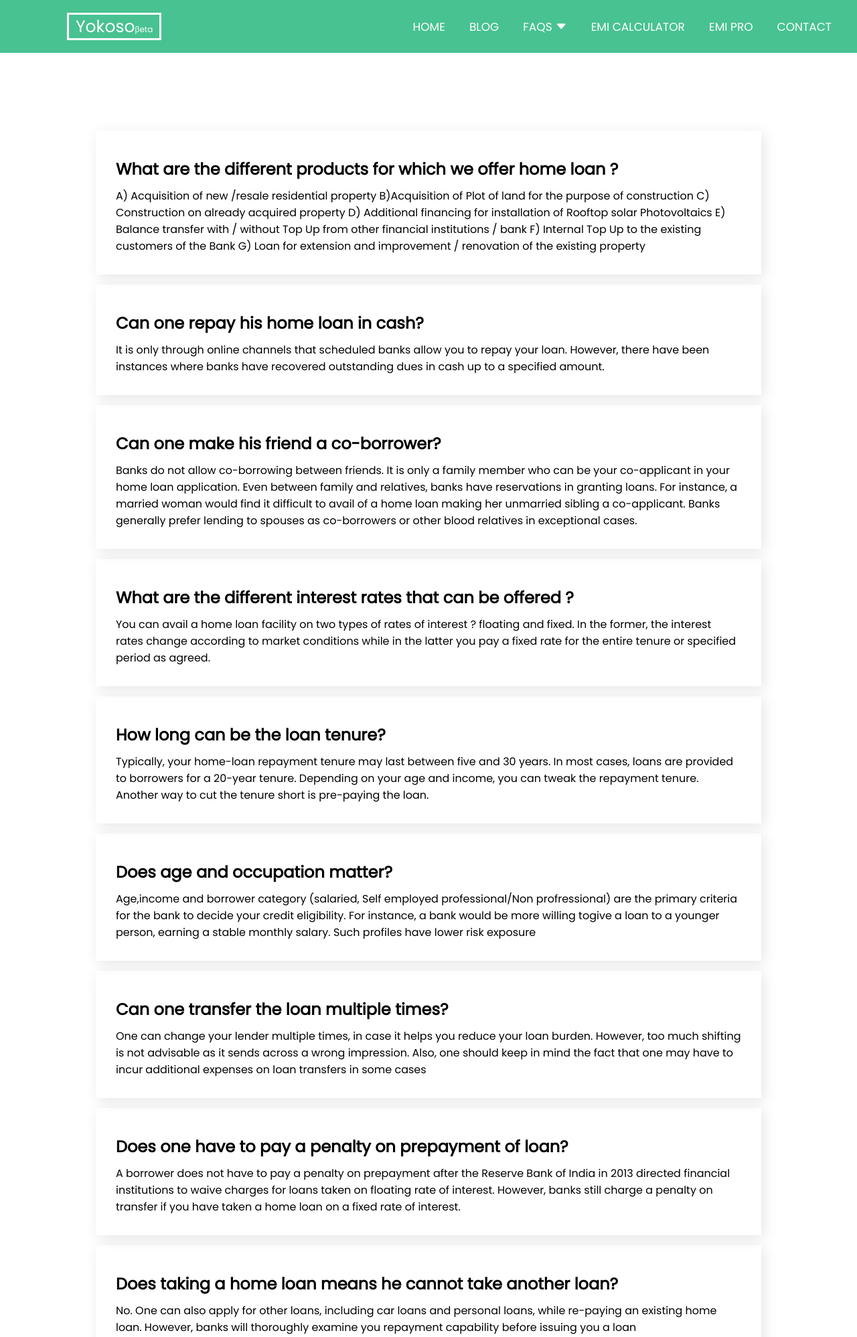
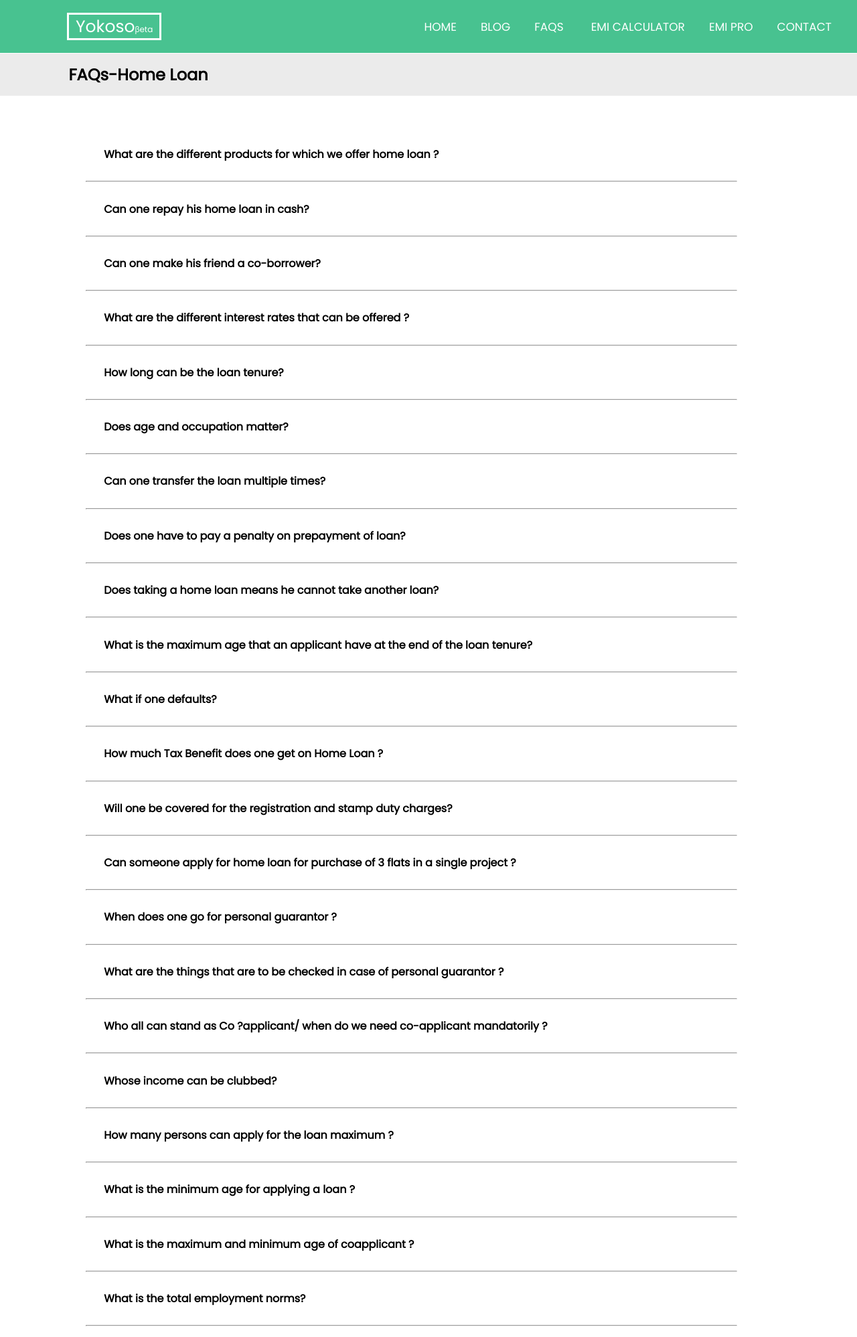
Before and after one commit to YokosoWeb/yokoso-web, a Django app: page /FAQs/home-loan in a window 1280 px wide. Shown: the top 1997 px of the page at 67% size. Run offline with Django 3.2, Linux system fonts and the light colour scheme; data comes from the database, SQL or seed files in the repository; some libraries are stand-ins or nearby versions.

Commit message:
blog changes

```diff
--- a/App/App/settings.py
+++ b/App/App/settings.py
@@ -9,7 +9,7 @@ BASE_DIR = os.path.dirname(os.path.dirname(os.path.abspath(__file__)))
 SECRET_KEY = 'oc%98o#1lob^%a9&am5(#_y$@0et30)u32nf9#wkh0(i5o@_4x'
 
 # SECURITY WARNING: don't run with debug turned on in production!
-DEBUG = False
+DEBUG = True
 
 ALLOWED_HOSTS = ['*']
 
--- a/App/Subapp01/views.py
+++ b/App/Subapp01/views.py
@@ -135,7 +135,7 @@ def FAQs(request, slug):
     print(category.id)
     datas = FAQText.objects.filter(category=category.id)
     print(datas)
-    return render(request, 'app/faq.html', {'datas': datas})
+    return render(request, 'app/faq.html', {'datas': datas, 'category': category})
 
 
 def about(request):
--- a/App/static/css/faq.css
+++ b/App/static/css/faq.css
@@ -1,131 +1,38 @@
-.wrap {
-    width: 80%;
-    height: auto;
-    margin: 0px auto;
-    padding-top: 100px;
+.content {
+    margin: 5rem;
+    margin-top: 3rem
 }
 
-.wrap__child {}
-
-.wrap__text {
-    box-shadow: 4px 4px 20px rgba(0, 0, 0, 0.1);
-    padding: 30px 30px;
-    margin: 15px;
+.header_banner {
+    background: #ebebeb;
+    padding: 14px 8%;
+    /* margin: .5rem 1rem 0rem 1rem; */
 }
 
-.wrap__text h2 {
-    margin: 10px 0px;
+.descrip {
+    margin: .5rem 1rem 0rem .8rem;
+    font-family: -webkit-pictograph;
+    font-weight: 200;
 }
 
-.wrap__text ul {
-    display: block;
-    margin: 5px 30px;
+.contentcard {
+    padding: 1.7rem;
 }
 
-@media (max-width: 952px) {
-    .wrap__text ul {
-        display: block;
-        list-style-type: disc;
-    }
-    .wrap {
-        width: 95%;
-        height: auto;
-        margin: 0px auto;
-        padding-top: 20px;
-    }
+.contentin {
+    margin: 3rem;
 }
 
-
-/* .wrap {
-    width: 80%;
-    height: auto;
-    margin: 0px auto;
-    padding-top: 100px;
+hr {
+    width: 95%;
 }
 
-
-/* .content {
-    width: 80%;
-    height: 5rem;
+.category {
+    margin: 1rem;
+    text-decoration-line: underline;
+    font-family: serif;
 }
 
-.btn {
-    width: 100%;
-    height: 4rem;
-    background-color: azure;
-    color: black;
-    font-style: oblique;
-    margin-bottom: .8rem;
+.title {
+    font-weight: bold;
 }
-
-.wrap__text {
-    box-shadow: 4px 4px 20px rgba(0, 0, 0, 0.1);
-    padding: 30px 30px;
-    margin: 15px;
-}
-
-.wrap__text h2 {
-    margin: 10px 0px;
-}
-
-.wrap__text ul {
-    display: block;
-    margin: 5px 30px;
-}
-
-.dropbtn {
-    background-color: #3498DB;
-    color: white;
-    padding: 16px;
-    font-size: 16px;
-    border: none;
-    cursor: pointer;
-}
-
-.dropbtn:hover,
-.dropbtn:focus {
-    background-color: #2980B9;
-}
-
-.dropdown {
-    position: relative;
-    display: inline-block;
-}
-
-.dropdown-content {
-    display: none;
-    position: absolute;
-    background-color: #f1f1f1;
-    min-width: 160px;
-    overflow: auto;
-    box-shadow: 0px 8px 16px 0px rgba(0, 0, 0, 0.2);
-    z-index: 1;
-}
-
-.dropdown-content a {
-    color: black;
-    padding: 12px 16px;
-    text-decoration: none;
-    display: block;
-}
-
-.dropdown a:hover {
-    background-color: #ddd;
-}
-
-.show {
-    display: block;
-}
-
-@media (max-width: 952px) {
-    .wrap__text ul {
-        display: block;
-        list-style-type: disc;
-    }
-    .wrap {
-        width: 95%;
-        height: auto;
-        margin: 0px auto;
-        padding-top: 20px;
-    }
-} */
--- a/App/templates/app/faq.html
+++ b/App/templates/app/faq.html
@@ -1,80 +1,44 @@
 {% extends "base.html" %} {% load static %} {% block title %}
-<title>Yokoso | Profile</title>{% endblock %} {% block css %}
+<title>Yokoso | FAQs</title>{% endblock %} {% block css %}
 
 <link rel="stylesheet" href="{% static 'css/faq.css' %}" />
 
 {% endblock %} {% block body %}
+<div class="header_banner">
+        <h2>FAQs-{{category}}</h2>
 
-<div class="wrap">
-  <div class="wrap__child">
+    </div>
+{% comment %} <h2 class="category">{{category}}</h2> {% endcomment %}
+
+<div class="content">
+  <div class="contentin">
 
     {% for i in datas %}
-    <div class="wrap__text">
-    <h2>{{i.title}}</h2>
-    <p>{{i.description}}</p>
+    <div class="contentcard">
+    <p  name="title" class="title" style="cursor: pointer">{{i.title}}</p>
+    <p style='display: none' id="descrip" class="descrip">{{i.description}}</p>
 
-    </div>
-    {% endfor %}
-
-  </div>
-</div>
-{% endblock %}
-
-
-
-
-
-
-
-
-
-
-
-
-
-
-
-{% comment %} {% extends "base.html" %} {% load static %} {% block title %}
-<title>Yokoso | Profile</title>{% endblock %} {% block css %}
-<link href="https://cdn.jsdelivr.net/npm/bootstrap@5.1.3/dist/css/bootstrap.min.css" rel="stylesheet" integrity="sha384-1BmE4kWBq78iYhFldvKuhfTAU6auU8tT94WrHftjDbrCEXSU1oBoqyl2QvZ6jIW3" crossorigin="anonymous">
-<script src="https://cdn.jsdelivr.net/npm/bootstrap@5.1.3/dist/js/bootstrap.bundle.min.js" integrity="sha384-ka7Sk0Gln4gmtz2MlQnikT1wXgYsOg+OMhuP+IlRH9sENBO0LRn5q+8nbTov4+1p" crossorigin="anonymous"></script>
-<link rel="stylesheet" href="{% static 'css/faq.css' %}" />
-
-{% endblock %} {% block body %}
-{% comment %} <p id='demo' style='display: none'>Hello Javascript</p>
-<button type='button' onclick="toggleText()">Click me</button>
-<div class="wrap">
-  <div class="wrap__child">
-    {% for i in datas %}
-    <button type='button' onclick="toggleText()">{{i.title}}</button>
-    <p id='demo' style='display: none'>{{i.description}}</p>
-    {% comment %} <div class="dropdown content">
-     <button class="btn  dropdown-toggle" type="button" id="dropdownMenuButton2" data-bs-toggle="dropdown" aria-expanded="false">
-    {{i.title}}
-     </button>
-     <ul class="dropdown-menu" aria-labelledby="dropdownMenuButton2">
-     <p class="dropdown-item" href="#">{{i.description}}</a>
-     </ul>
     </div>
     <hr>
     {% endfor %}
 
   </div>
 </div>
+<script src="https://code.jquery.com/jquery-3.3.1.min.js"></script>
+<script>
 
-<script>
-function toggleText() {
-  var text = document.getElementById("demo");
-  if (text.style.display === "none") {
-    text.style.display = "block";
-  } else {
-    text.style.display = "none";
-  }
-}
+$(document).ready(function() {
 
+    $(".title").on("click", function() {
+
+     $(this).next().slideToggle();
+
+});
+
+});
 
 </script>
 
 
 
-{% endblock %}{% endcomment %}
+{% endblock %}
--- a/App/templates/base.html
+++ b/App/templates/base.html
@@ -14,7 +14,7 @@
   <meta name="viewport" content="width=device-width, initial-scale=1.0">
 {% endblock %}
   <link rel="stylesheet" href="{% static 'css/index.css' %}">
-  <link rel="stylesheet" href="https://cdn.jsdelivr.net/npm/bootstrap-icons@1.5.0/font/bootstrap-icons.css">
+  {% comment %} <link rel="stylesheet" href="https://cdn.jsdelivr.net/npm/bootstrap-icons@1.5.0/font/bootstrap-icons.css"> {% endcomment %}
   <script src="https://ajax.googleapis.com/ajax/libs/jquery/3.6.0/jquery.min.js"></script>
 
 
```
Also changed, not shown: App/static/css/ifsc-code.css (+13 -19 lines), App/templates/app/ifsc_code.html (+4 -3 lines).
